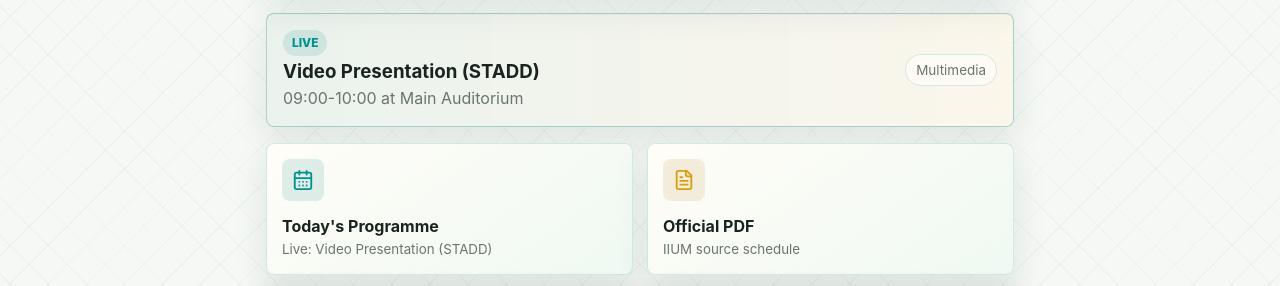
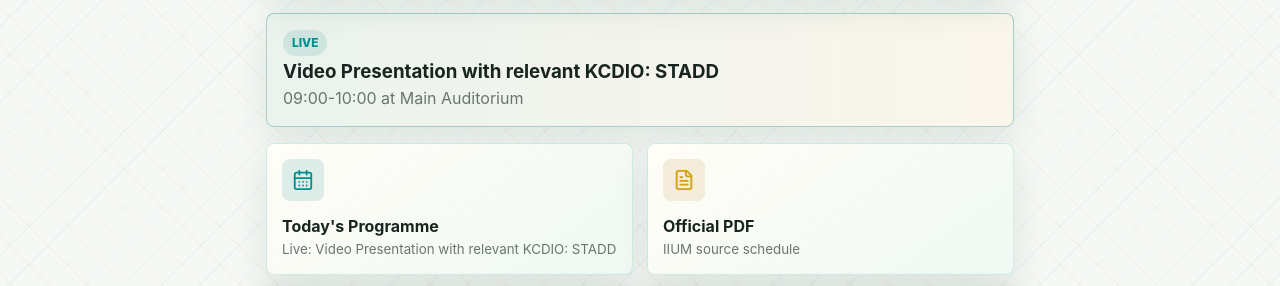
Before and after one commit to Rewsyaydee/IIUMTawePro, a React (Vite) app: page / in a window 1280 px wide. Shown: the part 436-722 px from the top of the page. Built offline with nearby package versions, Linux system fonts and the light colour scheme; no server answers.

Commit message:
Revert KCDIO title shortening + hide bureau badge from student dashboard
- Remove simplifyTitle() helper, restore full schedule item titles
- Hide responsible_bureau chip on live card for student role only
- Committee/head/mainboard still see the bureau badge

```diff
--- a/src/pages/Dashboard.tsx
+++ b/src/pages/Dashboard.tsx
@@ -17,12 +17,6 @@ import { useMockData } from "../state/MockDataContext";
 import { useMockUser } from "../state/MockUserContext";
 
 type TileTone = "blue" | "green" | "amber" | "red" | "violet";
-
-function simplifyTitle(title: string): string {
-  const m = title.match(/^Video Presentation with relevant KCDIO:\s*(.+)$/);
-  if (m) return `Video Presentation (${m[1]})`;
-  return title;
-}
 
 function Dashboard() {
   const { user } = useMockUser();
@@ -61,7 +55,7 @@ function Dashboard() {
       : `${user.bureau ? bureauShortLabels[user.bureau] : "Mainboard"} workspace for today's operations.`;
 
   const tiles: Array<{ to: string; title: string; meta: string; icon: typeof CalendarDays; tone: TileTone }> = [
-    { to: "/schedule", title: "Today's Programme", meta: live ? `Live: ${simplifyTitle(live.title)}` : currentScheduleItem ? `Next: ${simplifyTitle(currentScheduleItem.title)}` : "No live slot", icon: CalendarDays, tone: "blue" as const },
+    { to: "/schedule", title: "Today's Programme", meta: live ? `Live: ${live.title}` : currentScheduleItem ? `Next: ${currentScheduleItem.title}` : "No live slot", icon: CalendarDays, tone: "blue" as const },
     { to: "/official-schedule", title: "Official PDF", meta: "IIUM source schedule", icon: FileText, tone: "amber" as const },
     { to: "/attendance", title: "Daily Punch Card", meta: `${pendingAttendance} awaiting review`, icon: Camera, tone: "red" as const },
     { to: "/tasks", title: "Bureau Tasks", meta: `${bureauTasks.length} visible tasks`, icon: ClipboardList, tone: "green" as const },
@@ -137,12 +131,12 @@ function Dashboard() {
         <motion.article className="live-card" initial={{ opacity: 0, y: 8 }} animate={{ opacity: 1, y: 0 }}>
           <div>
             <StatusBadge value="live" />
-            <h3>{simplifyTitle(live.title)}</h3>
+            <h3>{live.title}</h3>
             <p>
               {live.scheduledStartTime}-{live.scheduledEndTime} at {live.venue}
             </p>
           </div>
-          {live.responsibleBureau && <span className="soft-chip">{live.responsibleBureau}</span>}
+          {user.role !== "student" && live.responsibleBureau && <span className="soft-chip">{live.responsibleBureau}</span>}
         </motion.article>
       )}
 
```
